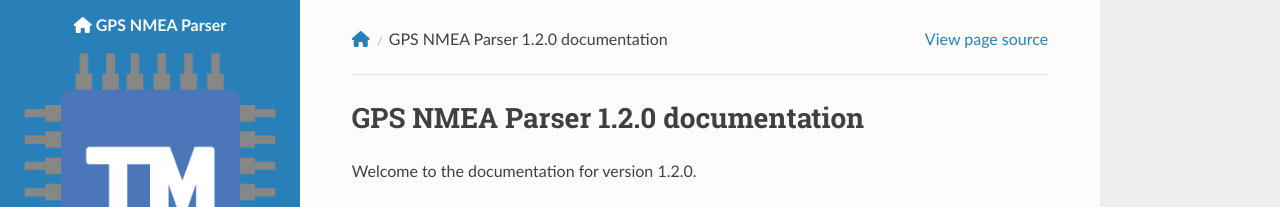
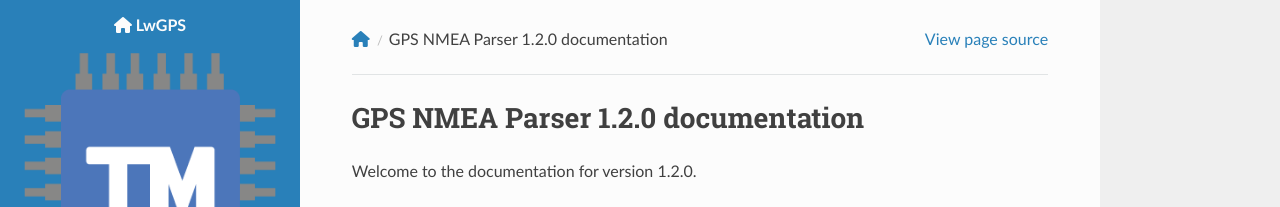
Before and after one commit to MaJerle/lwgps, a Sphinx documentation site: the page built from docs/index.rst, in a window 1280 px wide. Shown: the top 207 px of the page. Built offline with Sphinx 7.4.7 and the Read the Docs theme 2.0.0, drawn with Linux system fonts in a browser that asks for light colours; nearby versions of some CDN libraries; the version number could not be read and is left out.

Commit message:
Correct docs for new naming

```diff
--- a/docs/conf.py
+++ b/docs/conf.py
@@ -22,7 +22,7 @@
 subprocess.call('doxygen doxyfile.doxy', shell=True)
 # -- Project information -----------------------------------------------------
 
-project = 'GPS NMEA Parser'
+project = 'LwGPS'
 copyright = '2020, Tilen MAJERLE'
 author = 'Tilen MAJERLE'
 
--- a/docs/user-manual/how-it-works.rst
+++ b/docs/user-manual/how-it-works.rst
@@ -12,7 +12,7 @@
 
 .. tip::
 	By changing different configuration options, it is possible to disable some statements.
-	Check :ref:`api_gps_config` for more information.
+	Check :ref:`api_lwgps_config` for more information.
 
 Application must assure to properly receive data from GPS receiver.
 Usually GPS receivers communicate with host embedded system with UART protocol and output directly formatted NMEA 0183 statements.
@@ -20,7 +20,7 @@
 .. note::
 	Application must take care of properly receive data from GPS.
 
-Application must use ``gps_process`` function for data processing. Function will:
+Application must use :cpp:func:`lwgps_process` function for data processing. Function will:
 
 * Detect statement type, such as *GPGGA* or *GPGSV*
 * Parse all the terms of specific statement
@@ -29,7 +29,7 @@
 Programmer's model is as following:
 
 * Application receives data from GPS receiver
-* Application sends data to ``gps_process`` function
+* Application sends data to :cpp:func:`lwgps_process` function
 * Application uses processed data to display altitude, latitude, longitude, and other parameters
 
 Check :ref:`examples` for typical example
```
Also changed, not shown: 4 other files.
